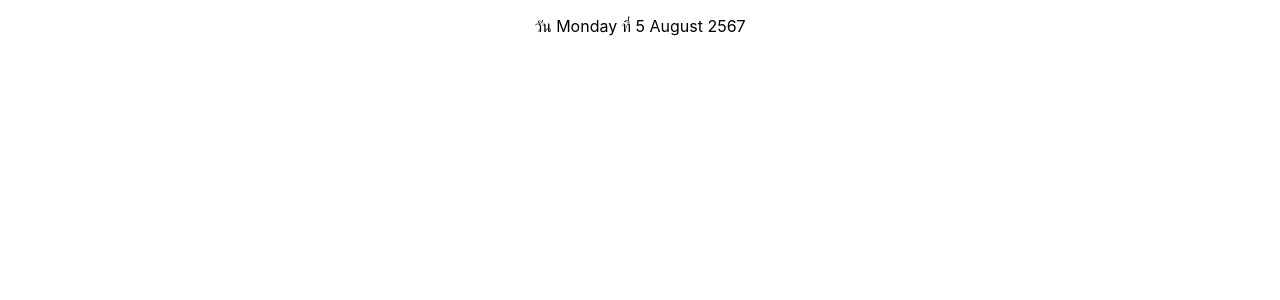
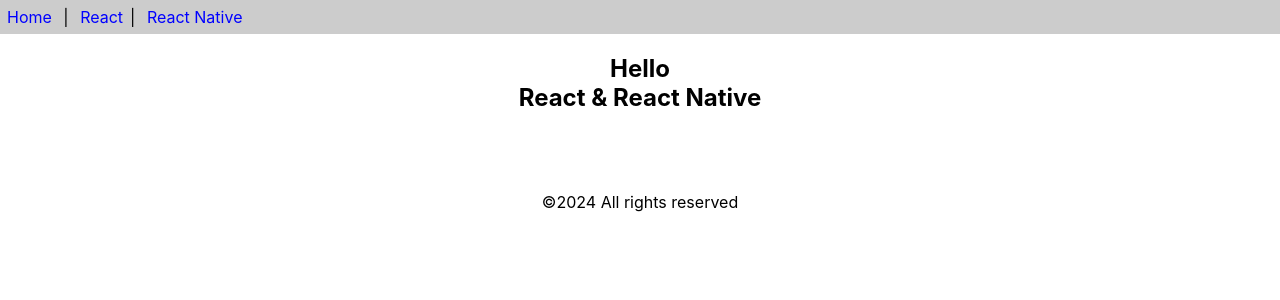
Before and after one commit to dew1213/app1, a React (Create React App) app: page / in a window 1280 px wide. Shown: the top 300 px of the page. Built offline with nearby package versions, Linux system fonts and the light colour scheme.

Commit message:
Third commit

```diff
--- a/src/App.js
+++ b/src/App.js
@@ -1,11 +1,13 @@
 import React from "react";
 import Calendar from "./class-components";
+import { Header,Content,Footer } from "./func-components";
 
  function App(){
     return(
       <>
-      <p><center><Calendar/></center></p>
-
+      <Header/>
+      <Content/>
+      <Footer/>
       </>
     )
 }
--- /dev/null
+++ b/src/func-components.js
@@ -0,0 +1,33 @@
+import React from "react";
+
+export function Header(){
+    const aStyle = {
+        display: "inline-block",
+        color: "blue",
+        margin: "7px",
+        textDecoration:"none"
+    }
+    return(
+        <div style={{backgroundColor: "#ccc"}}>
+            <a href=" " style={aStyle}>Home</a> |&nbsp;
+            <a href=" " style={aStyle}>React</a>|&nbsp;
+            <a href=" " style={aStyle}>React Native</a>
+        </div>
+    )
+}
+export function Content(){
+    return(
+        <div style={{textAlign:"center"}}>
+            <h2>Hello <br/> React & React Native</h2>
+            <br/><br/><br/>
+        </div>
+    )
+}
+
+export const Footer = () =>{
+    return(
+        <div style={{textAlign:"center"}}>
+            &copy;{new Date().getFullYear()} All rights reserved
+        </div>
+    )
+}
```
